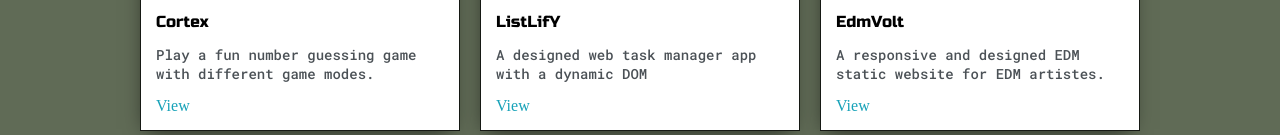
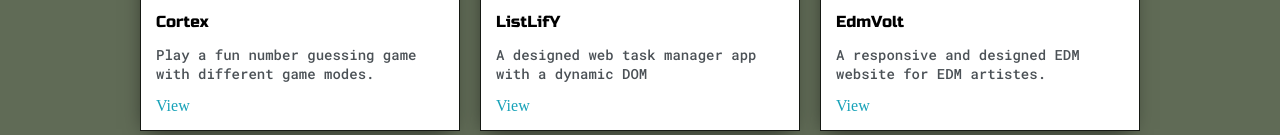
Before and after one commit to Onlygideon/portfolio-vs1, a plain HTML site: page index.html in a window 1280 px wide. Shown: the part 1575-1710 px from the top of the page. Drawn offline with Linux system fonts and the light colour scheme.

Commit message:
Update index.html

```diff
--- a/index.html
+++ b/index.html
@@ -159,7 +159,7 @@
                         <img class="thumbnail" src="images/image3.PNG">
                         <div class="post-preview">
                             <h6 class="post-title">EdmVolt</h6>
-                            <p class="post-intro">A responsive and designed <abbr title="Electronic Dance Music">EDM</abbr> static website for EDM artistes. </p>
+                            <p class="post-intro">A responsive and designed <abbr title="Electronic Dance Music">EDM</abbr> website for EDM artistes. </p>
                             <a target="_blank" href="https://onlygideon.github.io/edmvolt/">View</a>
                         </div>
                     </div>
```
